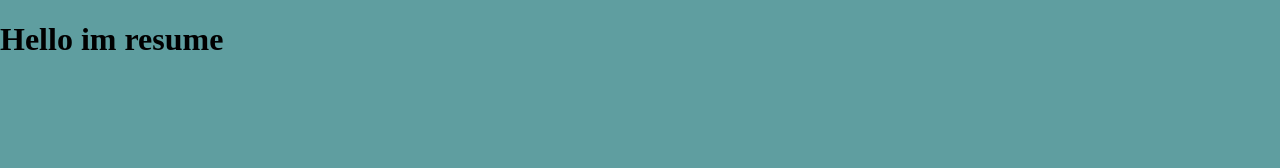
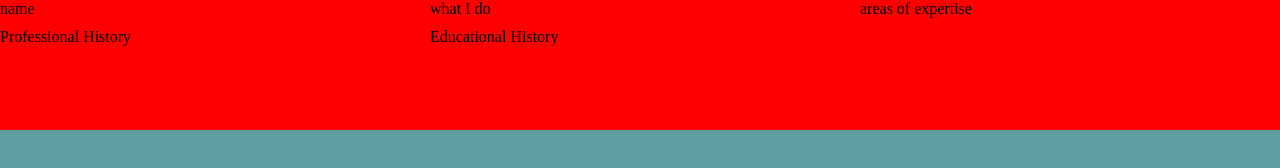
Before and after one commit to PenaJesus/web101_Jesus_Pena, a plain HTML site: page resume.html in a window 1280 px wide. Drawn offline with Linux system fonts and the light colour scheme.

Commit message:
added grid

```diff
--- a/resume.css
+++ b/resume.css
@@ -5,3 +5,19 @@ body {
   margin: 0;
   background-color: cadetblue;
 }
+
+.grid-container {
+  display: grid;
+  background-color: red;
+  grid-template-columns: repeat(3, 1fr);
+  grid-template-rows: repeat(5, 1fr);
+
+  grid-gap: 10px;
+
+}
+
+.grid-item {
+text-align: center;
+
+
+}
--- a/resume.html
+++ b/resume.html
@@ -7,7 +7,18 @@
   <title>Resume</title>
   <link rel="stylesheet" href="./resume.css">
 </head>
+
 <body>
-  <h1>Hello im resume</h1>
+  <div class="grid-container">
+  <div class="grid-item1">name</div>
+  <div class="grid-item2">what I do</div>
+  <div class="grid-item3">areas of expertise</div>
+  <div class="grid-item4">Professional History</div>
+  <div class="grid-item5">Educational History</div>
+
+
+
+
+</div>
 </body>
 </html>
```
